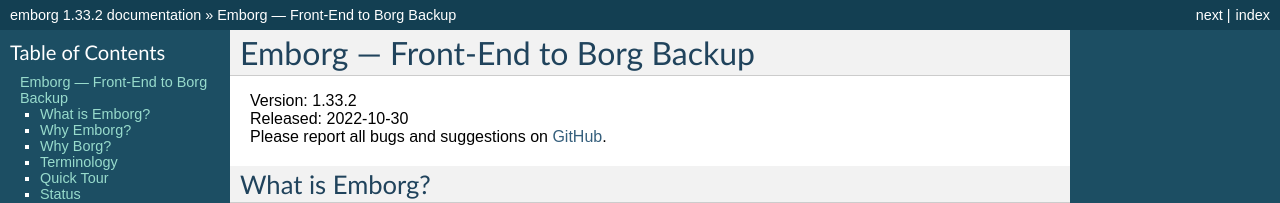
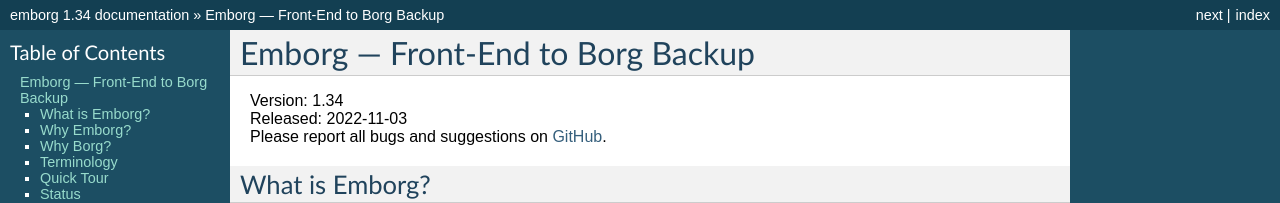
Before and after one commit to KenKundert/emborg, a Sphinx documentation site: the page built from doc/index.rst, in a window 1280 px wide and 900 px high. Shown: the top 203 px of the window. Built offline with Sphinx 7.4.7, drawn with Linux system fonts in a browser that asks for light colours; some of the changed text lies outside the part shown.

Commit message:
bump version to 1.34

```diff
--- a/README.rst
+++ b/README.rst
@@ -20,8 +20,8 @@
     :target: https://pypi.python.org/pypi/emborg/
 
 :Author: Ken Kundert
-:Version: 1.33.2
-:Released: 2022-10-30
+:Version: 1.34
+:Released: 2022-11-03
 
 *Emborg* is a simple command line utility to orchestrate backups. It is built as
 a front-end to Borg, a powerful and fast deduplicating backup program.  With
--- a/doc/conf.py
+++ b/doc/conf.py
@@ -55,7 +55,7 @@
 # built documents.
 #
 # The full version, including alpha/beta/rc tags.
-release = '1.33.2'
+release = '1.34'
 # The short X.Y version.
 version = '.'.join(release.split('.')[0:2])
 
--- a/doc/index.rst
+++ b/doc/index.rst
@@ -3,8 +3,8 @@
 Emborg — Front-End to Borg Backup
 =================================
 
-| Version: 1.33.2
-| Released: 2022-10-30
+| Version: 1.34
+| Released: 2022-11-03
 | Please report all bugs and suggestions on GitHub_.
 
 
--- a/doc/releases.rst
+++ b/doc/releases.rst
@@ -3,8 +3,8 @@
 
 Latest development release
 --------------------------
-| Version: 1.33.2
-| Released: 2022-10-30
+| Version: 1.34
+| Released: 2022-11-03
 
 - Added ability to apply the :ref:`info <info>` command to a particular archive.
 
--- a/emborg/__init__.py
+++ b/emborg/__init__.py
@@ -1,4 +1,4 @@
-__version__ = "1.33.2"
-__released__ = "2022-10-30"
+__version__ = "1.34"
+__released__ = "2022-11-03"
 
 from .settings import Settings as Emborg
--- a/pyproject.toml
+++ b/pyproject.toml
@@ -1,6 +1,6 @@
 [project]
 name = "emborg"
-version = "1.33.2"
+version = "1.34"
 description = "Borg front end."
 readme = "README.rst"
 license = {file = "LICENSE"}
```
